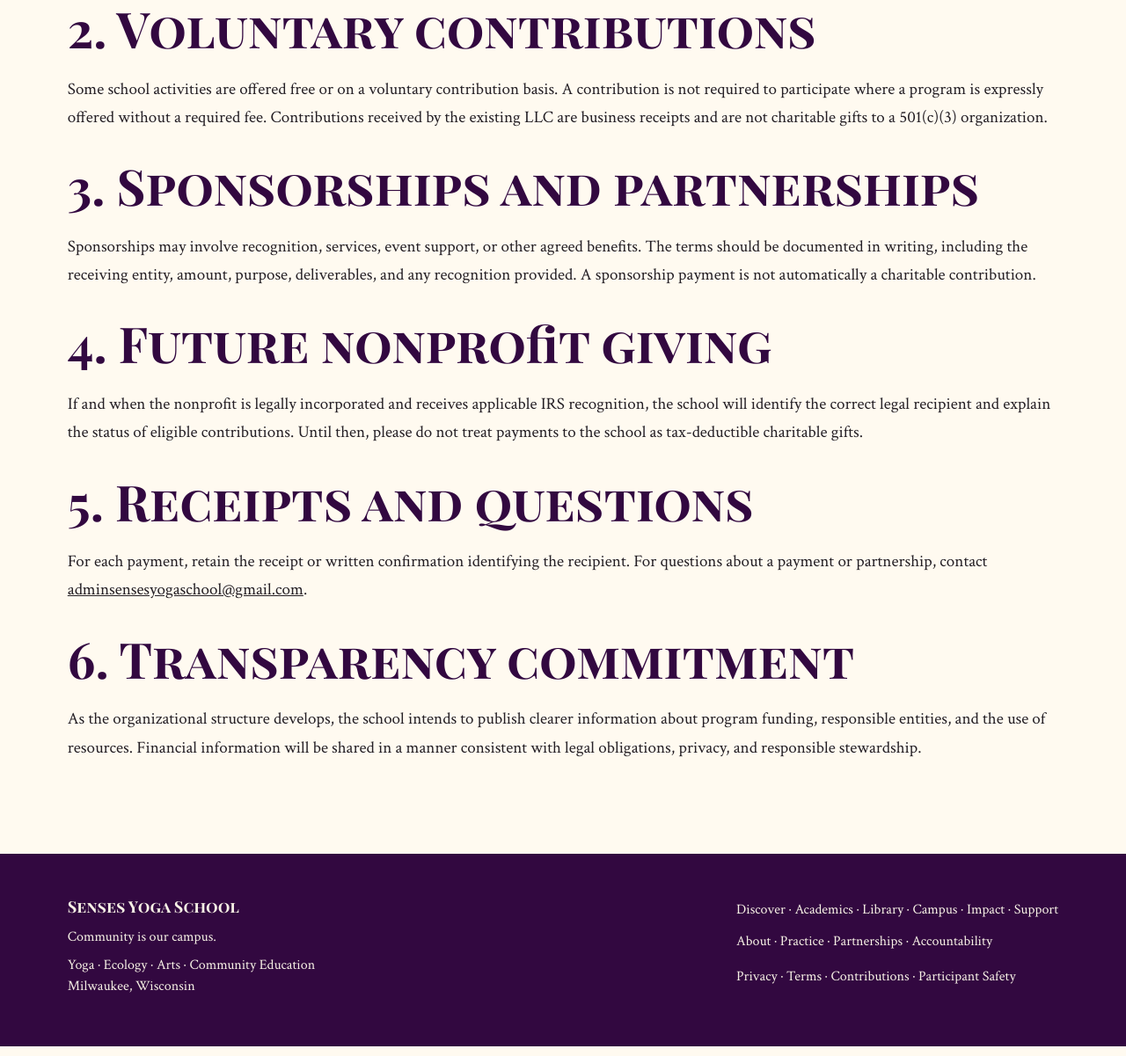
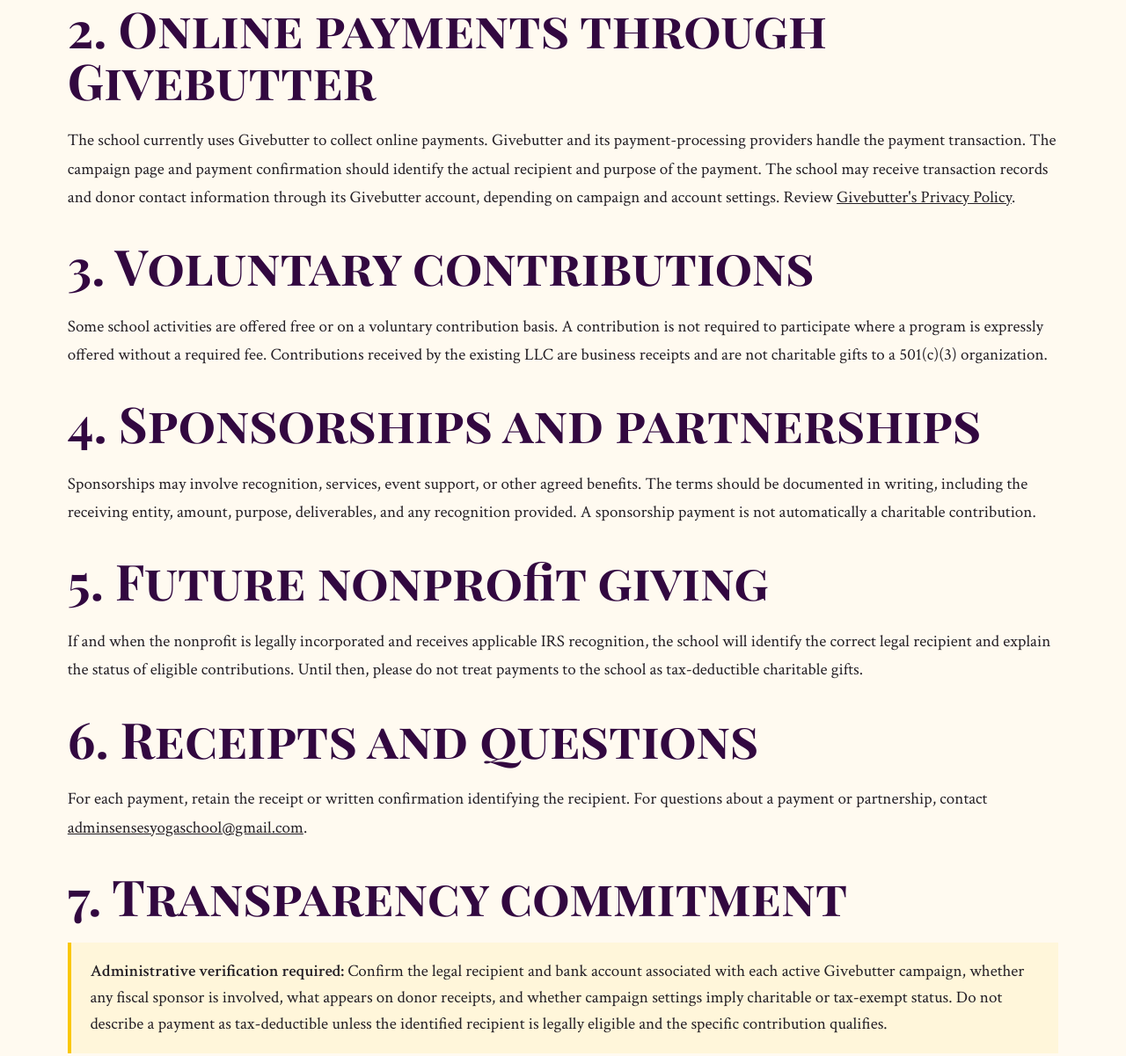
Before and after one commit to SensesYogaSchool/SensesYogaSchool-senses-yoga-school-v3.1, a plain HTML site: page contributions.html in a window 1280 px wide. Shown: the part 1153-2354 px from the top of the page at 88% size. Drawn offline with Linux system fonts and the light colour scheme.

Commit message:
Clarify Givebutter payment and contribution disclosures

```diff
--- a/contributions.html
+++ b/contributions.html
@@ -25,11 +25,12 @@
 <section><div class="wrap">
 <div class="policy-note"><strong>Current status:</strong> The nonprofit educational arm is in development. It has an EIN, but Wisconsin incorporation and IRS 501(c)(3) recognition have not yet been completed. Payments made to the existing LLC or to the school at this stage are not represented as tax-deductible charitable contributions.</div>
 <h2>1. Clear payment descriptions</h2><p>Depending on the activity, a payment to Senses Yoga School may be a program fee, a voluntary contribution toward operating costs, a payment for goods or services, or a sponsorship governed by a separate agreement. The payment page, invoice, receipt, or written agreement should identify the recipient and purpose.</p>
-<h2>2. Voluntary contributions</h2><p>Some school activities are offered free or on a voluntary contribution basis. A contribution is not required to participate where a program is expressly offered without a required fee. Contributions received by the existing LLC are business receipts and are not charitable gifts to a 501(c)(3) organization.</p>
-<h2>3. Sponsorships and partnerships</h2><p>Sponsorships may involve recognition, services, event support, or other agreed benefits. The terms should be documented in writing, including the receiving entity, amount, purpose, deliverables, and any recognition provided. A sponsorship payment is not automatically a charitable contribution.</p>
-<h2>4. Future nonprofit giving</h2><p>If and when the nonprofit is legally incorporated and receives applicable IRS recognition, the school will identify the correct legal recipient and explain the status of eligible contributions. Until then, please do not treat payments to the school as tax-deductible charitable gifts.</p>
-<h2>5. Receipts and questions</h2><p>For each payment, retain the receipt or written confirmation identifying the recipient. For questions about a payment or partnership, contact <a href="mailto:adminsensesyogaschool@gmail.com">adminsensesyogaschool@gmail.com</a>.</p>
-<h2>6. Transparency commitment</h2><p>As the organizational structure develops, the school intends to publish clearer information about program funding, responsible entities, and the use of resources. Financial information will be shared in a manner consistent with legal obligations, privacy, and responsible stewardship.</p>
+<h2>2. Online payments through Givebutter</h2><p>The school currently uses Givebutter to collect online payments. Givebutter and its payment-processing providers handle the payment transaction. The campaign page and payment confirmation should identify the actual recipient and purpose of the payment. The school may receive transaction records and donor contact information through its Givebutter account, depending on campaign and account settings. Review <a href="https://givebutter.com/privacy">Givebutter's Privacy Policy</a>.</p>
+<h2>3. Voluntary contributions</h2><p>Some school activities are offered free or on a voluntary contribution basis. A contribution is not required to participate where a program is expressly offered without a required fee. Contributions received by the existing LLC are business receipts and are not charitable gifts to a 501(c)(3) organization.</p>
+<h2>4. Sponsorships and partnerships</h2><p>Sponsorships may involve recognition, services, event support, or other agreed benefits. The terms should be documented in writing, including the receiving entity, amount, purpose, deliverables, and any recognition provided. A sponsorship payment is not automatically a charitable contribution.</p>
+<h2>5. Future nonprofit giving</h2><p>If and when the nonprofit is legally incorporated and receives applicable IRS recognition, the school will identify the correct legal recipient and explain the status of eligible contributions. Until then, please do not treat payments to the school as tax-deductible charitable gifts.</p>
+<h2>6. Receipts and questions</h2><p>For each payment, retain the receipt or written confirmation identifying the recipient. For questions about a payment or partnership, contact <a href="mailto:adminsensesyogaschool@gmail.com">adminsensesyogaschool@gmail.com</a>.</p>
+<h2>7. Transparency commitment</h2><div class="policy-note"><strong>Administrative verification required:</strong> Confirm the legal recipient and bank account associated with each active Givebutter campaign, whether any fiscal sponsor is involved, what appears on donor receipts, and whether campaign settings imply charitable or tax-exempt status. Do not describe a payment as tax-deductible unless the identified recipient is legally eligible and the specific contribution qualifies.</div><p>As the organizational structure develops, the school intends to publish clearer information about program funding, responsible entities, and the use of resources. Financial information will be shared in a manner consistent with legal obligations, privacy, and responsible stewardship.</p>
 </div></section></main>
 <footer><div class="wrap living-dream-footer"><div><strong>Senses Yoga School</strong><p>Community is our campus.</p><p>Yoga · Ecology · Arts · Community Education<br/>Milwaukee, Wisconsin</p></div><nav aria-label="Footer navigation"><a href="index.html">Discover</a> · <a href="schools.html">Academics</a> · <a href="library.html">Library</a> · <a href="calendar.html">Campus</a> · <a href="impact.html">Impact</a> · <a href="support.html">Support</a><p><a href="about.html">About</a> · <a href="practice.html">Practice</a> · <a href="partner.html">Partnerships</a> · <a href="organizational-structure.html">Accountability</a></p><p><a href="privacy.html">Privacy</a> · <a href="terms.html">Terms</a> · <a href="contributions.html">Contributions</a> · <a href="participant-safety.html">Participant Safety</a></p></nav></div></footer>
 <script src="script.js?v=20260924-catalog"></script><script defer src="site-navigation.js?v=20261105-a"></script>
```
